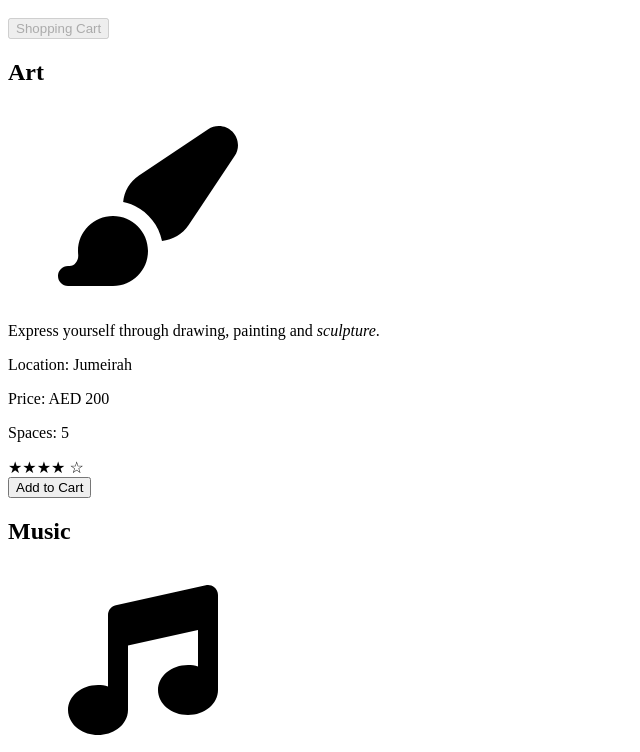
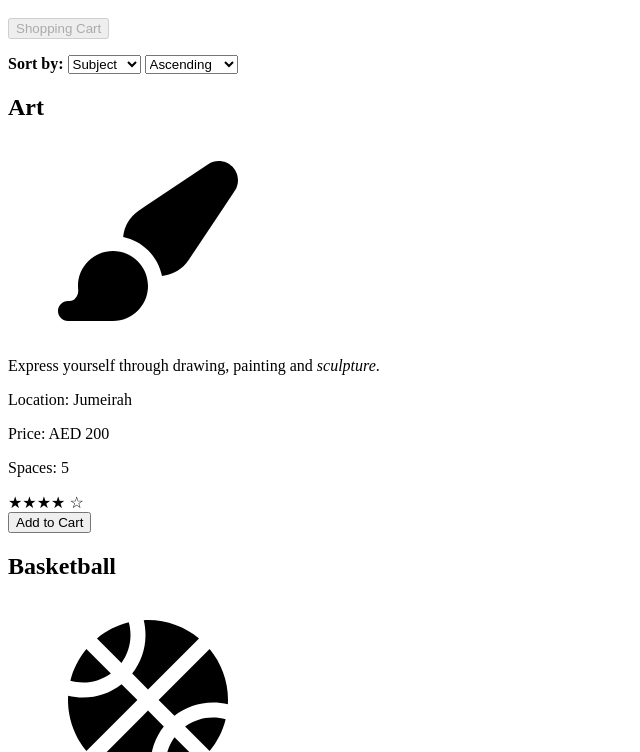
Before and after one commit to Rayaan-office/CST3144CW1-M01038332, a plain HTML site: page index.html in a window 1280 px wide. Shown: the part 48-800 px from the top of the page, without its empty margins (0-640 px from the left). Drawn offline with nearby package versions, Linux system fonts and the light colour scheme.

Commit message:
Add sort by subject, location, price or spaces in ascending or descending order

```diff
--- a/app.js
+++ b/app.js
@@ -5,6 +5,8 @@ let webStore = new Vue({
         courses: courses,
         cart: [],
         showCourses: true,
+        sortBy: 'subject',
+        sortOrder: 'ascending',
         order: {
             name: '',
             phone: '+971'
@@ -58,6 +60,27 @@ let webStore = new Vue({
         cartItemCount: function () {
             return this.cart.length || "";
         },
+        sortedCourses() {
+            let coursesArray = this.courses.slice(0);
+            // Save these first, because "this" doesn't mean the Vue app inside compare
+            let sortBy = this.sortBy;
+            let sortOrder = this.sortOrder;
+            function compare(a, b) {
+                let result = 0;
+                if (a[sortBy] > b[sortBy]) {
+                    result = 1;
+                }
+                if (a[sortBy] < b[sortBy]) {
+                    result = -1;
+                }
+                // Flip the result to sort the other way
+                if (sortOrder === 'descending') {
+                    result = -result;
+                }
+                return result;
+            }
+            return coursesArray.sort(compare);
+        },
         validName() {
             // Letters only (spaces allowed between words, e.g. "Rayaan Ali")
             let nameRegex = /^[A-Za-z]+( [A-Za-z]+)*$/;
--- a/index.html
+++ b/index.html
@@ -18,7 +18,20 @@
             </button>
 
             <div v-if="showCourses">
-                <div v-for="course in courses" :key="course.id">
+                <p>
+                    <strong>Sort by:</strong>
+                    <select v-model="sortBy">
+                        <option value="subject">Subject</option>
+                        <option value="location">Location</option>
+                        <option value="price">Price</option>
+                        <option value="spaces">Spaces</option>
+                    </select>
+                    <select v-model="sortOrder">
+                        <option value="ascending">Ascending</option>
+                        <option value="descending">Descending</option>
+                    </select>
+                </p>
+                <div v-for="course in sortedCourses" :key="course.id">
                     <h2 v-text="course.subject"></h2>
                     <figure>
                         <img :src="course.image" :alt="course.subject" width="200px" height="200px">
```
